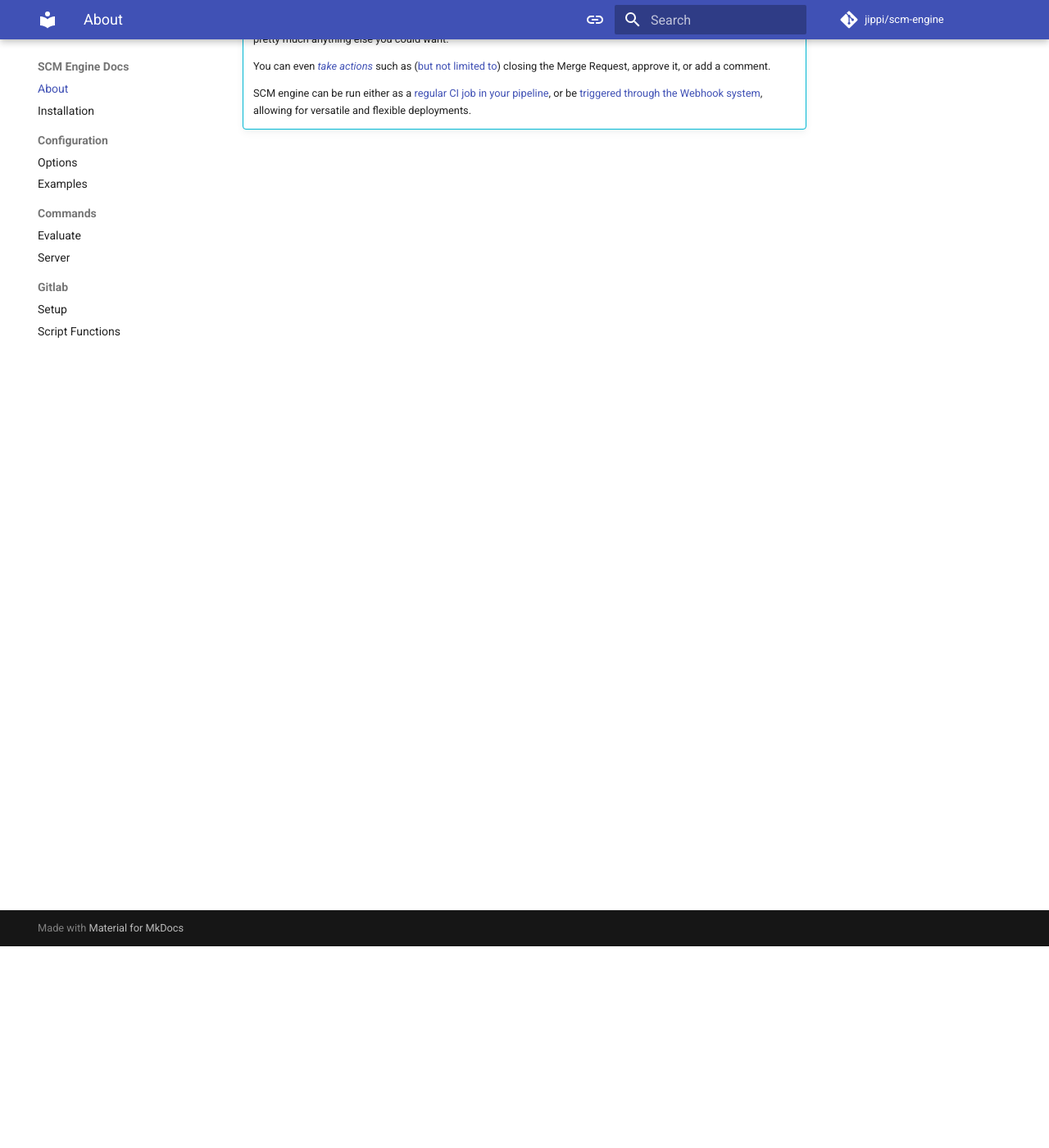
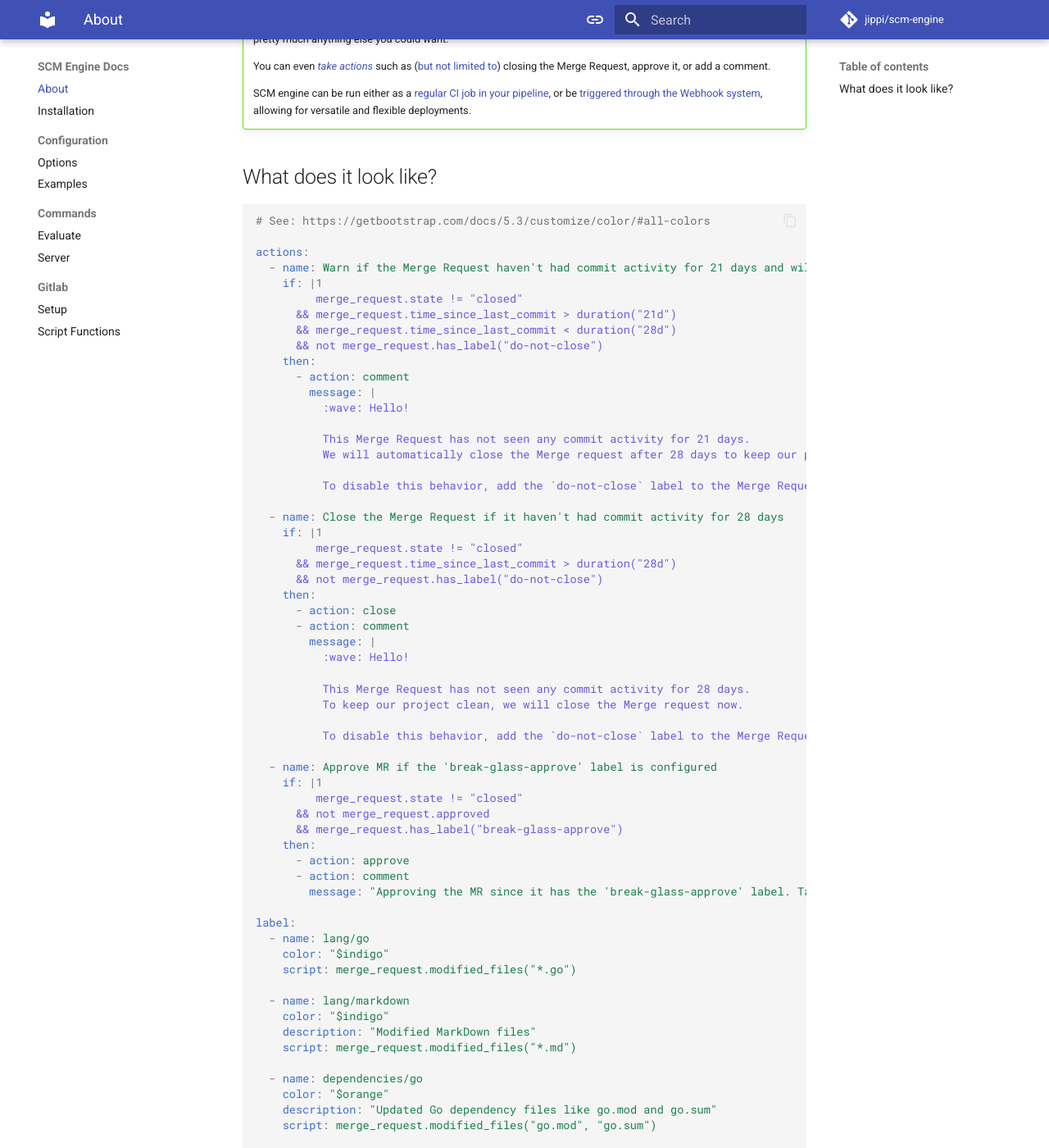
Before and after one commit to jippi/scm-engine, an MkDocs documentation site: the page built from docs/index.md, in a window 1280 px wide and 1400 px high, scrolled down 246 px. Shown: the whole window at 82% size. Built offline with MkDocs 1.6.1 and Material for MkDocs 9.7.7, drawn with Linux system fonts in a browser that asks for light colours; plug-ins that fetch from the network failed and are left out; comment, search, counter and statistics services are not loaded; some of the changed text lies outside the part shown.

````diff
--- a/.markdownlint.yml
+++ b/.markdownlint.yml
@@ -1,3 +1,4 @@
+MD013: false
+MD025: false
 MD046: false
-MD013: false
 MD051: false
--- a/docs/index.md
+++ b/docs/index.md
@@ -1,6 +1,9 @@
-# About
+---
+title: About
+---
+# About scm-engine
 
-!!! info "About `scm-engine`"
+!!! question "What is `scm-engine`?"
 
     SCM Engine allow for easy Merge Request automation within your GitLab projects.
 
@@ -9,3 +12,9 @@
     You can even [*take actions*](configuration/index.md#actions) such as ([but not limited to](configuration/index.md#actions.if.then.action)) closing the Merge Request, approve it, or add a comment.
 
     SCM engine can be run either as a [regular CI job in your pipeline](gitlab/setup.md#gitlab-ci-pipeline), or be [triggered through the Webhook system](gitlab/setup.md#webhook-server), allowing for versatile and flexible deployments.
+
+## What does it look like?
+
+```yaml
+--8<-- ".scm-engine.example.yml"
+```
--- a/mkdocs.yml
+++ b/mkdocs.yml
@@ -62,6 +62,11 @@ theme:
 extra_css:
   - stylesheets/extra.css
 
+# https://www.mkdocs.org/user-guide/configuration/#exclude_docs
+exclude_docs: |
+  _partials
+  *.expr
+
 # Extensions
 markdown_extensions:
   - abbr
````
